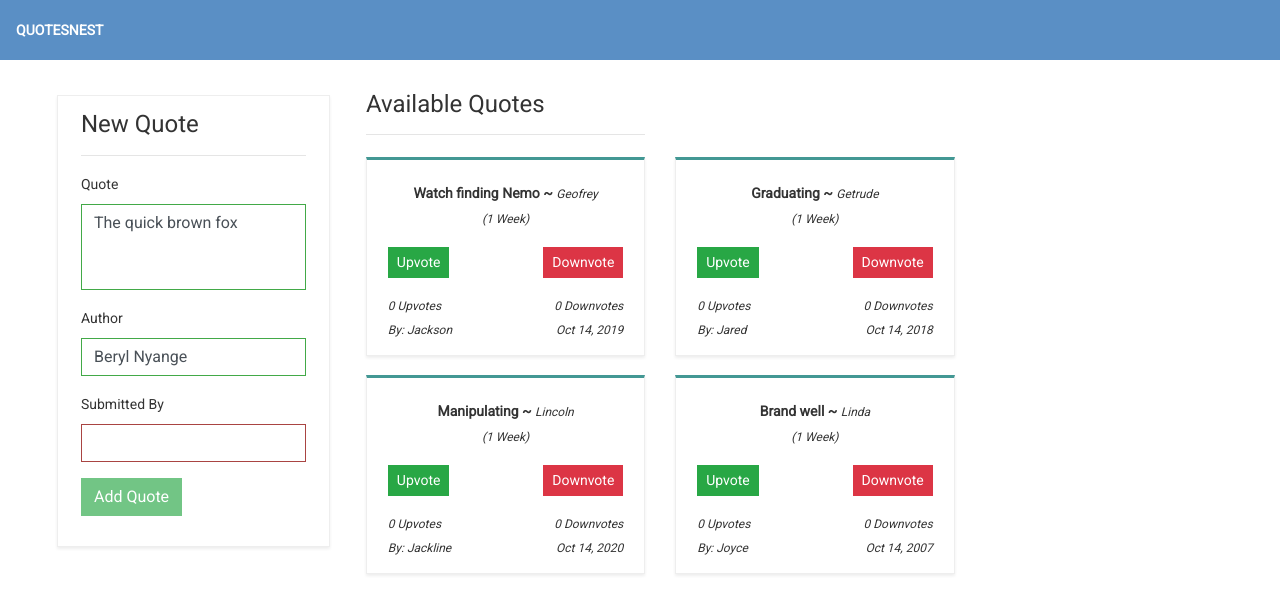
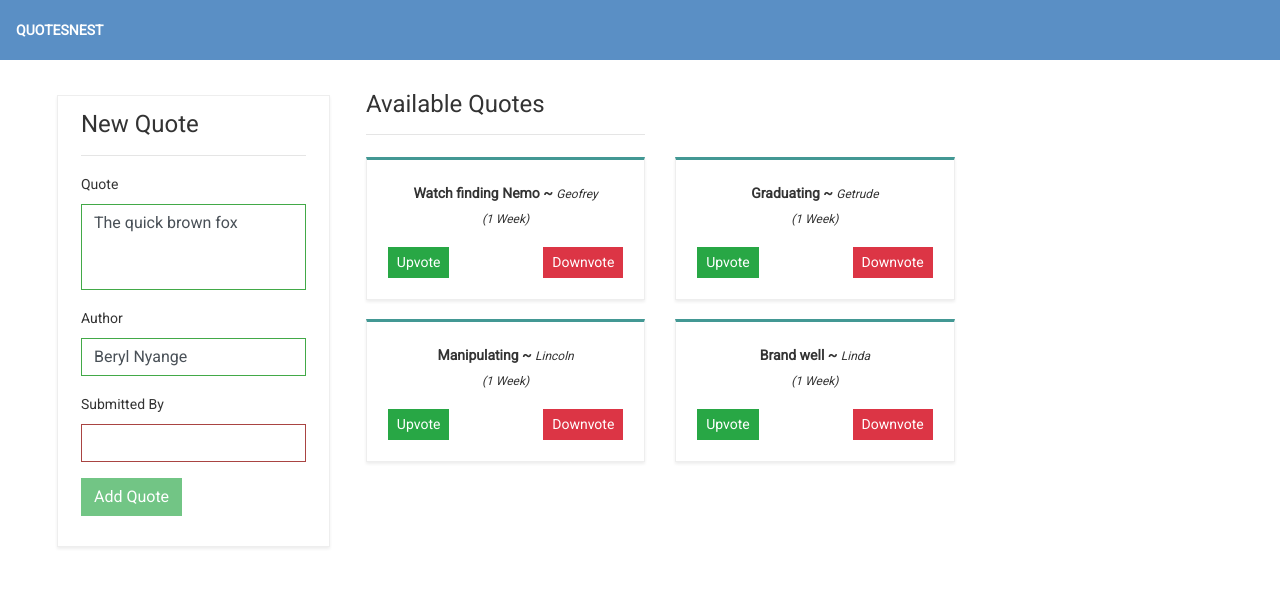
Before and after one commit to kelvinMakamu/quotesNest, an Angular app: page / in a window 1280 px wide. Shown: the top 614 px of the page. Built offline with nearby package versions, Linux system fonts and the light colour scheme.

Commit message:
Adds logic to hide/show quote details, logic to upvote/downvote quote

```diff
--- a/src/app/quote.ts
+++ b/src/app/quote.ts
@@ -2,6 +2,6 @@ export class Quote {
     showQuoteDetails: boolean;
     constructor(public id: string, public quote: string, public author: string, public upvotes: number,
         public downvotes: number, public submitted_by: string, public created_at: Date){
-            this.showQuoteDetails = true;
+            this.showQuoteDetails = false;
     }
 }
--- a/src/app/quote/quote.component.html
+++ b/src/app/quote/quote.component.html
@@ -5,16 +5,16 @@
     </div>
 </div>
 <div class="row">
-    <div class="col-md-6 col-lg-6 col-sm-12" *ngFor='let quote of quotes'>
-        <div class="quote-card">
+    <div class="col-md-6 col-lg-6 col-sm-12" *ngFor='let quote of quotes;let i = index;'>
+        <div class="quote-card" (mouseover)='displayQuoteDetails(i)' (mouseout)='hideQuoteDetails(i)'>
             <div class="quote-header">
                 <p>
                     {{quote.quote}}  &#x7e; <cite>{{quote.author}}</cite><br/>
                     <span class="elapsed-duration">(1 Week)</span>
                 </p>
                 <div class="quote-votes">
-                    <button class="upvote btn btn-success btn-sm" (click)='upvoteQuote()'>Upvote</button>
-                    <button class="downvote btn btn-danger btn-sm" (click)='downvoteQuote()'>Downvote</button>
+                    <button class="upvote btn btn-success btn-sm" (click)='upvoteQuote(i)'>Upvote</button>
+                    <button class="downvote btn btn-danger btn-sm" (click)='downvoteQuote(i)'>Downvote</button>
                 </div>
                 <div class="spacer"></div>
             </div>
--- a/src/app/quote/quote.component.ts
+++ b/src/app/quote/quote.component.ts
@@ -29,12 +29,20 @@ export class QuoteComponent implements OnInit {
     this.quotes.reverse();
   }
 
-  upvoteQuote(){
-    alert('UPvoted');
+  upvoteQuote(index: number){
+    this.quotes[index].upvotes = this.quotes[index].upvotes + 1;
   }
 
-  downvoteQuote(){
-    alert('Downvoted');
+  downvoteQuote(index: number){
+    this.quotes[index].downvotes = this.quotes[index].downvotes + 1;
+  }
+
+  displayQuoteDetails(index: number){
+    this.quotes[index].showQuoteDetails = true;
+  }
+
+  hideQuoteDetails(index: number){
+    this.quotes[index].showQuoteDetails = false;
   }
 
   constructor() { }
```
